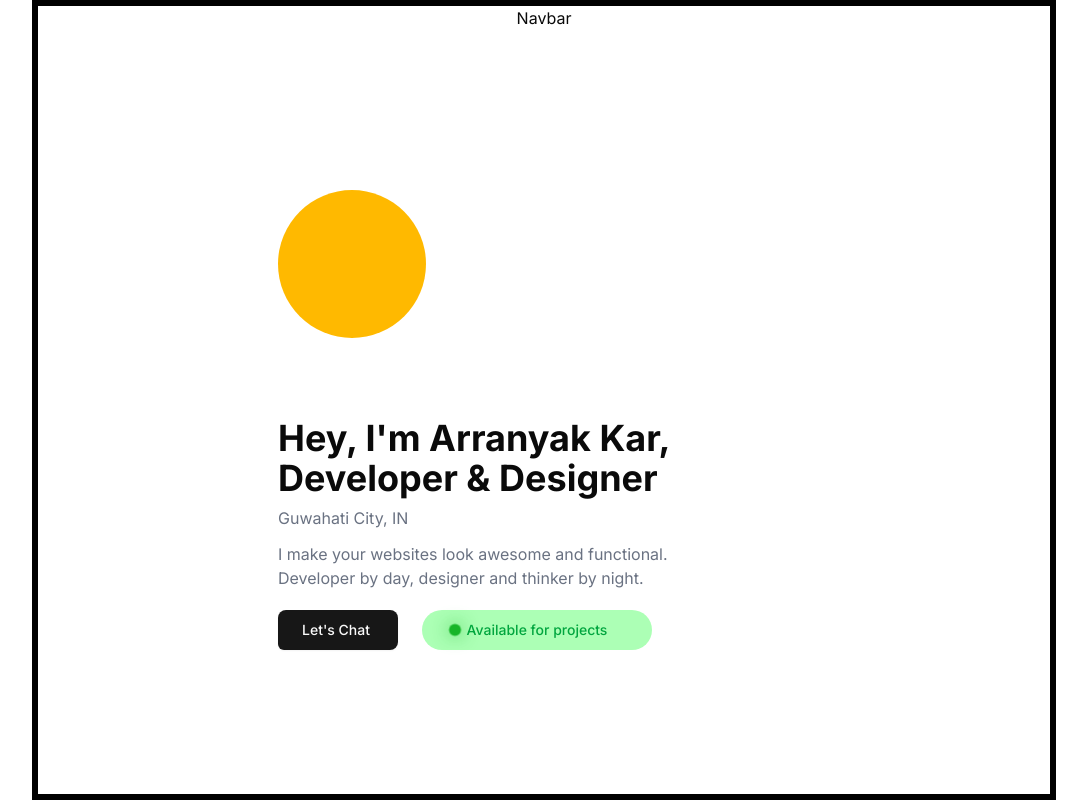
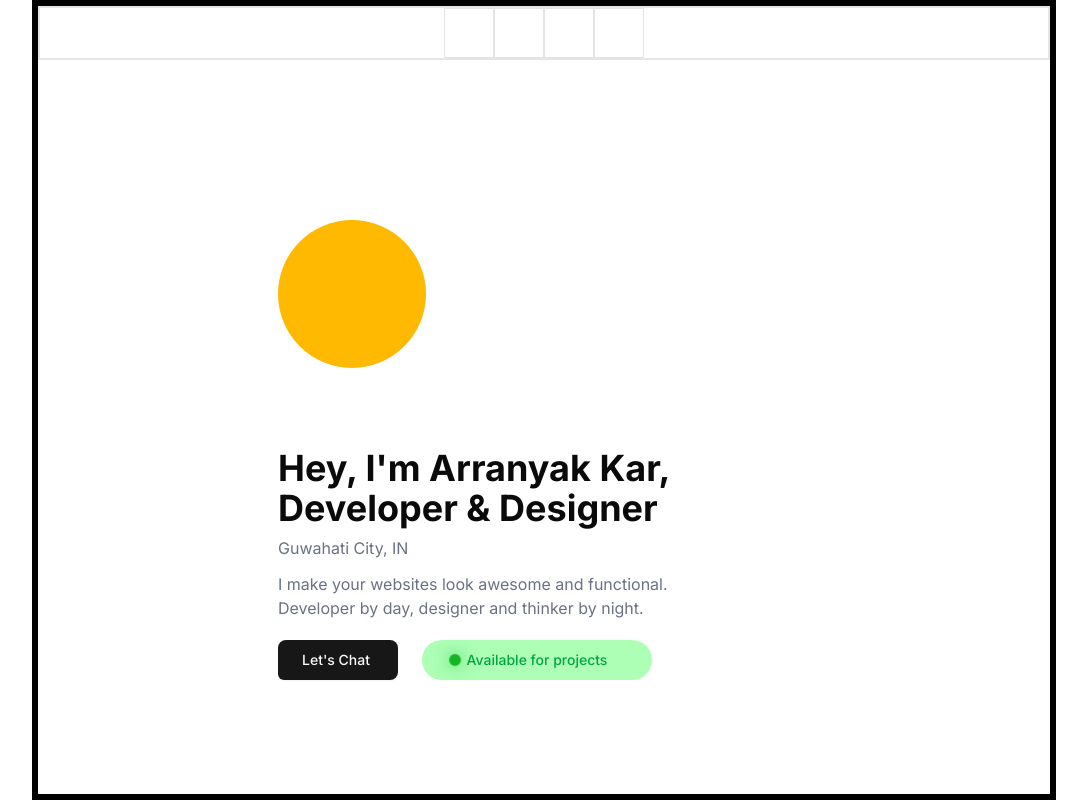
Before and after one commit to morgankar/morgan-kar-portfolio, a React (Vite) app: page / in a window 1280 px wide. Shown: the top 800 px of the page, without its empty margins (96-1183 px from the left). Built offline with nearby package versions, Linux system fonts and the light colour scheme.

Commit message:
Navbar basic layout sketch

```diff
--- a/src/Navbar.tsx
+++ b/src/Navbar.tsx
@@ -2,7 +2,12 @@ import React from 'react'
 
 function Navbar() {
   return (
-    <div className='m-auto text-center'>Navbar</div>
+    <div className='m-auto text-center border-2 flex justify-center items-center'>
+      <div className='card w-[50px] h-[50px] border'></div>
+      <div className='card w-[50px] h-[50px] border'></div>
+      <div className='card w-[50px] h-[50px] border'></div>
+      <div className='card w-[50px] h-[50px] border'></div>
+    </div>
   )
 }
 
```
